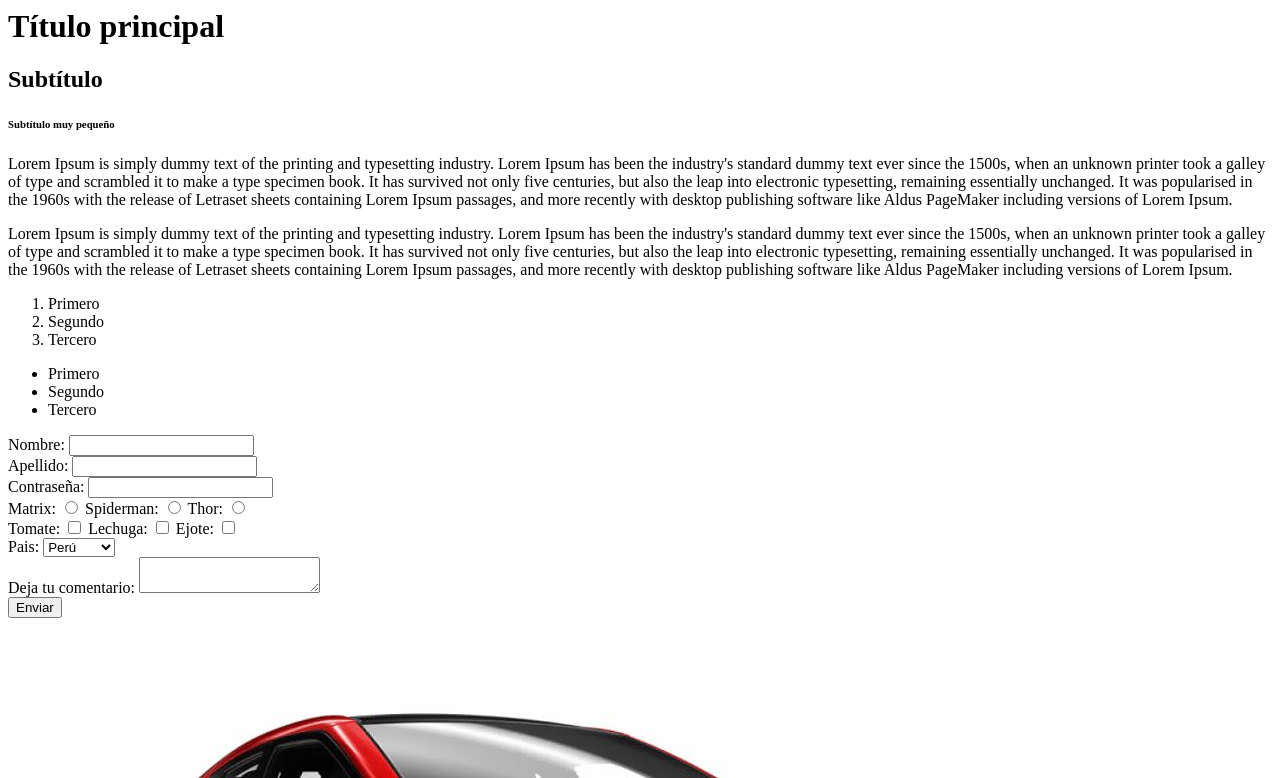
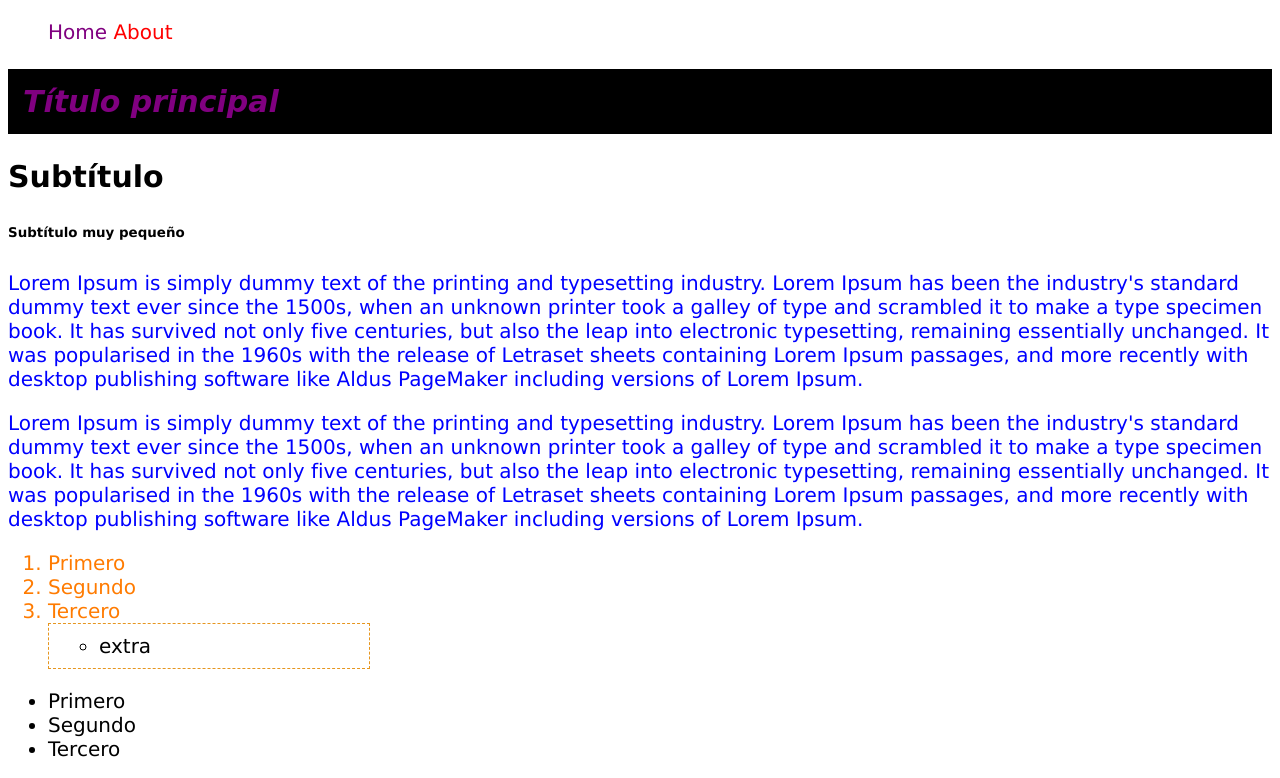
Before and after one commit to Karito2022/AprendiendoHTML-1, a plain HTML site: page index.html in a window 1280 px wide. Shown: the top 778 px of the page. Drawn offline with Linux system fonts and the light colour scheme; a web font is replaced by a local one.

Commit message:
Agregando estilos

```diff
--- /dev/null
+++ b/css/styles.css
@@ -0,0 +1,69 @@
+body{
+    font-family: Verdana, Geneva, Tahoma, sans-serif;
+    font-size: 20px;
+}
+
+p{
+    color: blue;
+}
+
+.navegacion{
+    color: red;
+    display: inline-block;
+}
+
+#pais{
+    width: 200px;
+    height: 50px;
+}
+
+div{
+    border-bottom: 1px solid blue;
+    border: 1px dashed #e6961f;
+
+    /*border-color: blue;
+    border-width: 3px;
+    border-style: solid;*/
+    padding: 10px; /* Aplica 10px a cada lado */
+    /*padding: 20px 50px;
+    padding: 20px 20px 50px 70px;
+    padding-top: 20px; */
+    margin-bottom: 10px;
+    width: 300px;
+}
+
+#principal{
+    color: green;
+    background-color: black;
+    padding: 15px;
+    font-style: italic;
+    font-family: 'Island Moments', cursive;
+}
+
+.botonSubmit{
+    width: 80px;
+    padding: 10px;
+    background-color: rgb(3, 140, 3);
+    color: white;
+    font-weight: bold;
+    border-style: none;
+    border-radius: 5px;
+}
+
+.botonSubmit:hover{
+    background-color: rgb(114, 216, 114);
+    cursor: pointer;
+}
+
+.numeros > li  {
+    color: rgb(255, 123, 0);
+}
+/*
+.numeros li{
+    color: blue;
+}
+*/
+
+.navegacion.especial, #principal{
+    color: purple;
+}
--- a/index.html
+++ b/index.html
@@ -1,13 +1,31 @@
-
-<html>
+<!DOCTYPE html>
+<html lang="es">
     <head>
         <title>
             Hola mundo
         </title>
         <meta charset="UTF-8" />
+        <link rel="preconnect" href="https://fonts.googleapis.com">
+<link rel="preconnect" href="https://fonts.gstatic.com" crossorigin>
+<link href="https://fonts.googleapis.com/css2?family=Island+Moments&display=swap" rel="stylesheet">
+        <link href="./css/styles.css" rel="stylesheet"/>
+
     </head>
     <body>
-        <h1>
+        <nav>
+            <ul>
+                <li class="navegacion especial">
+                    Home
+                </li>
+                <li class="navegacion">
+                    About
+                </li>
+            </ul>
+        </nav>
+
+
+        <section>
+            <h1 id="principal" class="titulo">
                 Título principal
             </h1>
             <h2>
@@ -16,13 +34,14 @@
             <h6>
                 Subtítulo muy pequeño
             </h6>
+        </section>
         <p>
             Lorem Ipsum is simply dummy text of the printing and typesetting industry. Lorem Ipsum has been the industry's standard dummy text ever since the 1500s, when an unknown printer took a galley of type and scrambled it to make a type specimen book. It has survived not only five centuries, but also the leap into electronic typesetting, remaining essentially unchanged. It was popularised in the 1960s with the release of Letraset sheets containing Lorem Ipsum passages, and more recently with desktop publishing software like Aldus PageMaker including versions of Lorem Ipsum.
         </p>
         <p>
             Lorem Ipsum is simply dummy text of the printing and typesetting industry. Lorem Ipsum has been the industry's standard dummy text ever since the 1500s, when an unknown printer took a galley of type and scrambled it to make a type specimen book. It has survived not only five centuries, but also the leap into electronic typesetting, remaining essentially unchanged. It was popularised in the 1960s with the release of Letraset sheets containing Lorem Ipsum passages, and more recently with desktop publishing software like Aldus PageMaker including versions of Lorem Ipsum.
         </p>
-        <ol>
+        <ol class="numeros">
             <li>
                 Primero
             </li>
@@ -32,6 +51,13 @@
             <li>
                 Tercero
             </li>
+            <div>
+                <ul>
+                    <li>
+                        extra
+                    </li>
+                </ul>
+            </div>
         </ol>
         <ul>
             <li>
@@ -44,6 +70,7 @@
                 Tercero
             </li>
         </ul>
+        <main>
             <form>
                 <div>
                     <label for="nombreUsuario">
@@ -113,17 +140,22 @@
                     </label>
                     <textarea id="comentario" name="comentario"></textarea>
                 </div>
-            <button type="submit">
+                <button type="submit" class="botonSubmit">
                     Enviar
                 </button>
             </form>
-        <img src="./imagenes/carroRojo.jpeg" />
+        </main>
+
+        <img src="./imagenes/carroRojo.jpeg" alt="Imagen de un carro rojo"/>
         <a href="https://www.google.com">
             Google
         </a>
         <a href="./about.html">
             Ir about
         </a>
+        <footer>
+            Todos los derechos reservados
+        </footer>
     </body>
 </html>
 
```
Lines whose indentation alone changed are shown as unchanged.
